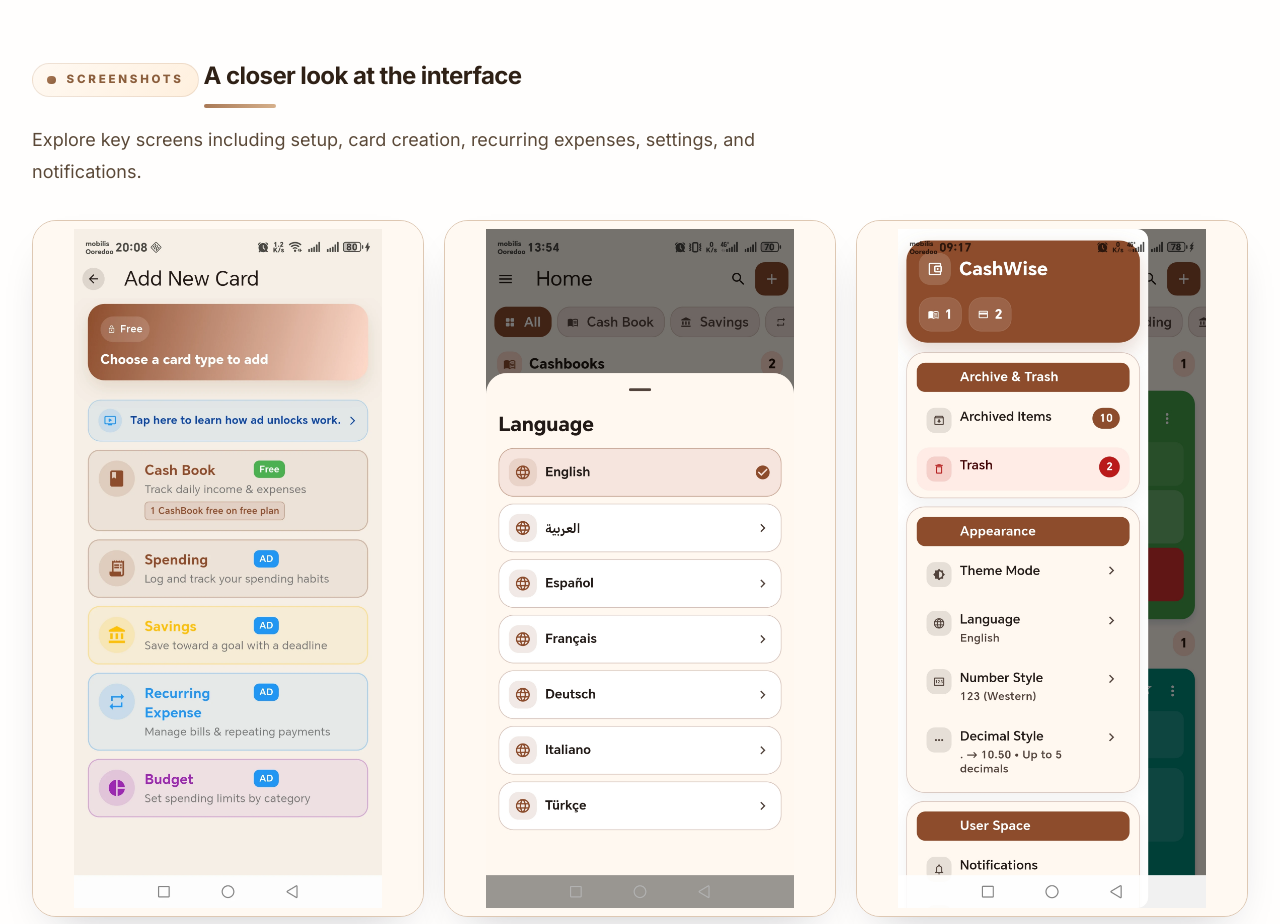
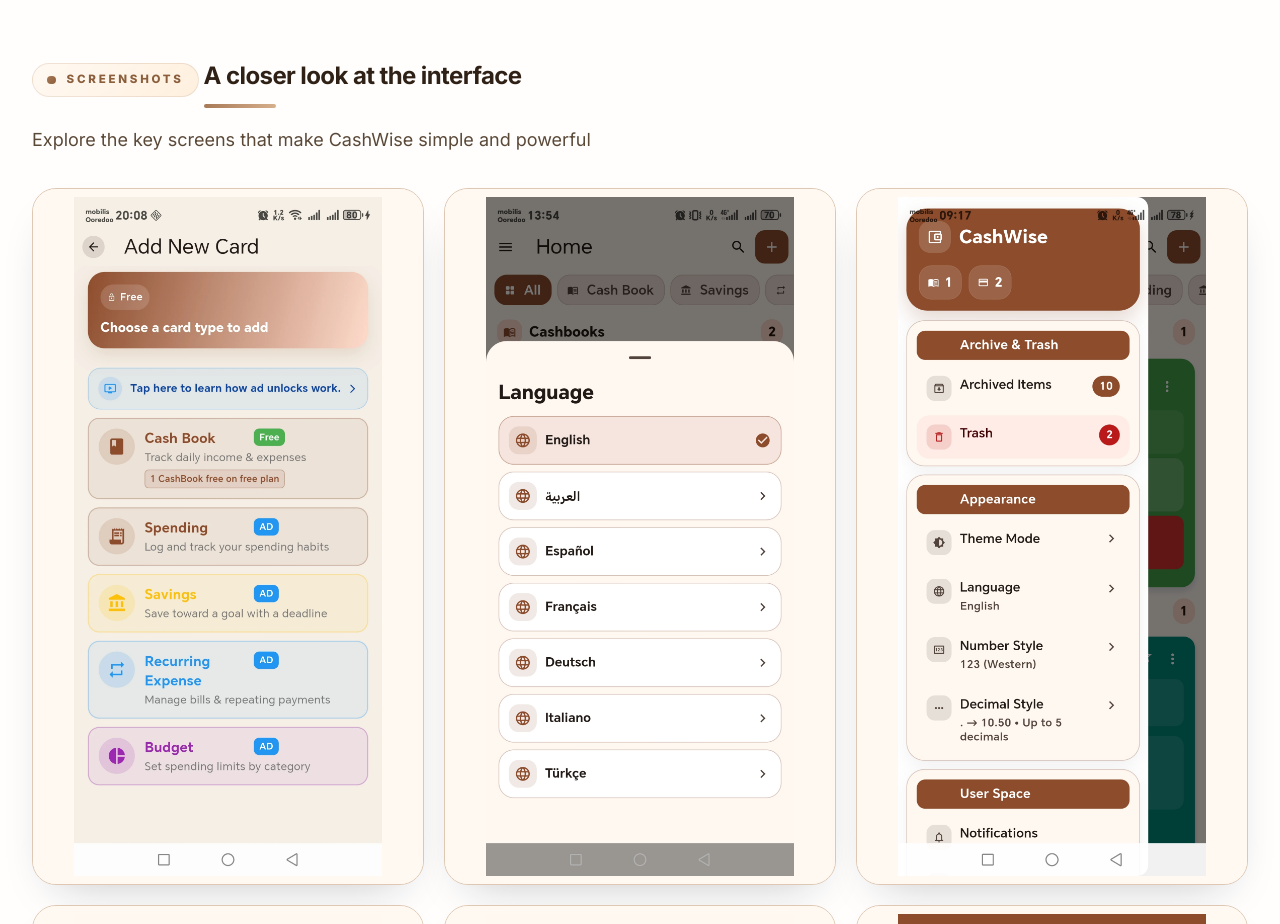
Before and after one commit to Hicham-dev-39/hichamdevapps, a website: page index.html in a window 1280 px wide. Shown: the part 3140-4064 px from the top of the page. Drawn offline with Linux system fonts and the light colour scheme.

Commit message:
Update screenshots section subtitle text

```diff
--- a/index.html
+++ b/index.html
@@ -851,7 +851,7 @@
               <p class="section-label animate-on-scroll">Screenshots</p>
               <h3 class="section-heading animate-on-scroll animate-delay mt-4 text-2xl font-bold tracking-tight text-ink">A closer look at the interface</h3>
               <p class="mt-4 text-lg leading-8 text-slate-600">
-                Explore key screens including setup, card creation, recurring expenses, settings, and notifications.
+                Explore the key screens that make CashWise simple and powerful
               </p>
             </div>
 
```
